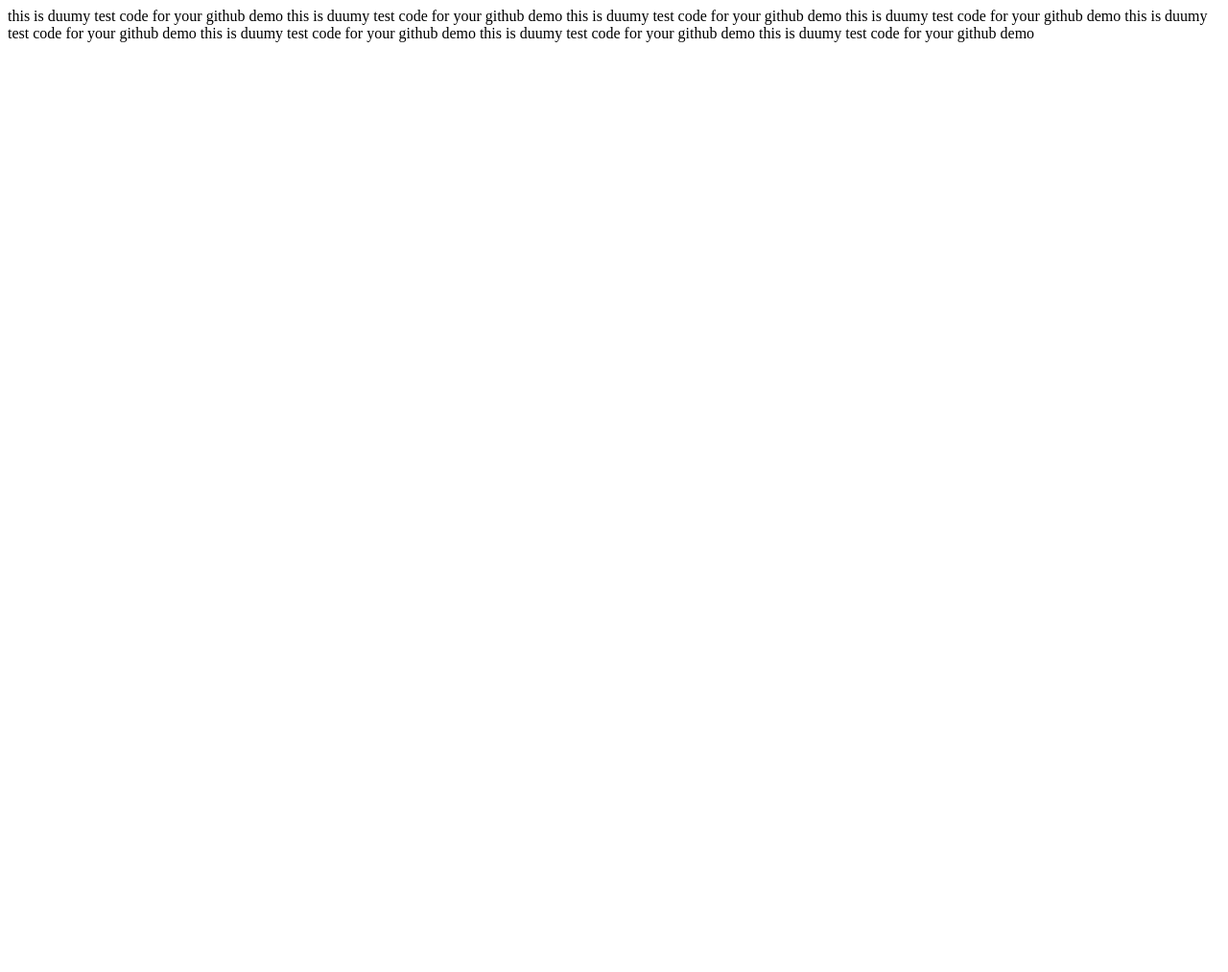
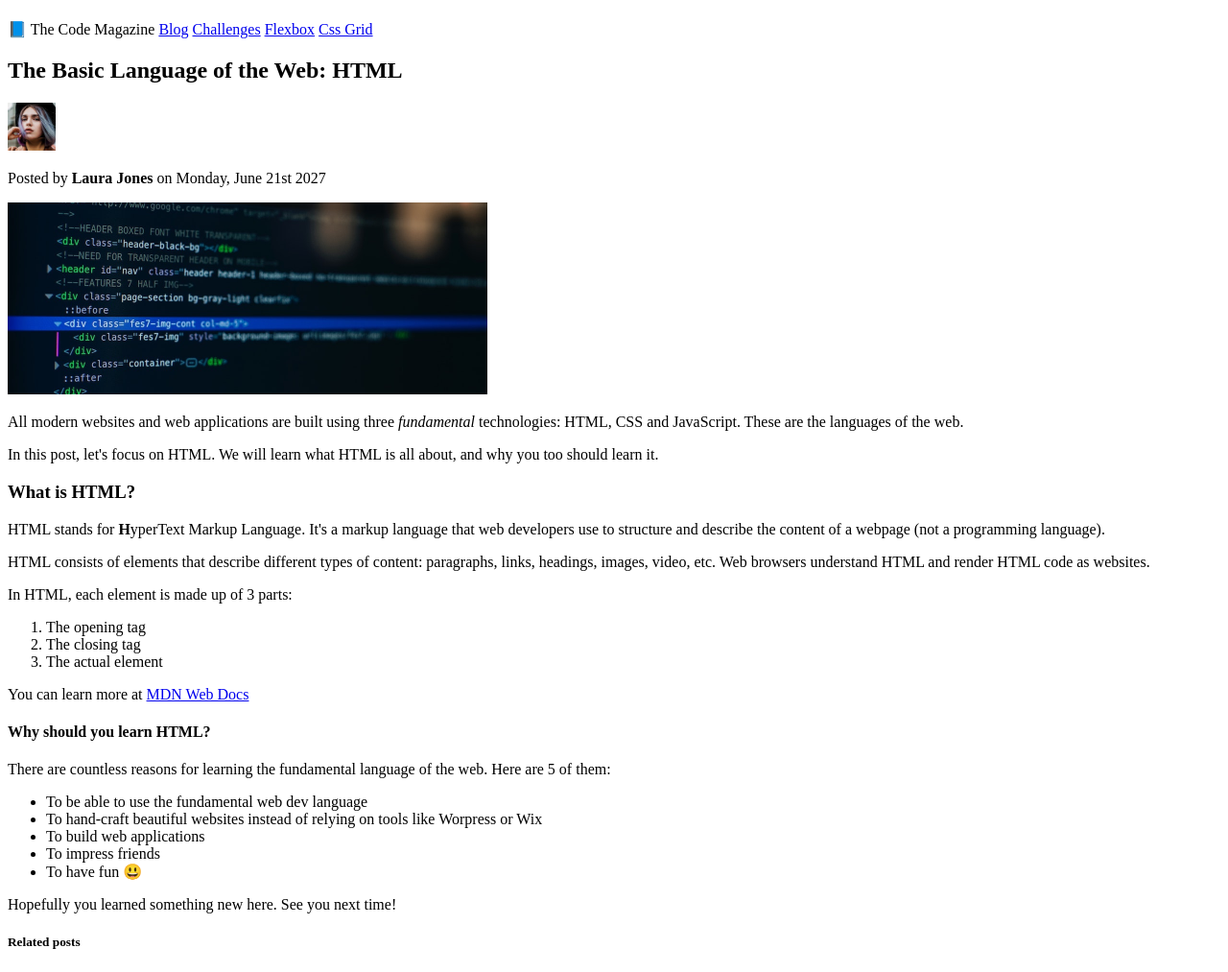
Before and after one commit to sarang67/html-css, a website: page index.html in a window 1280 px wide. Shown: the whole page at 96% size. Before the commit the page ends 800 px from the top, so only its background shows below. Drawn offline with Linux system fonts and the light colour scheme.

Commit message:
1) HTML Fundamental ================================================== 2) HTML Document Structure (doctype , html , hader , body) , folder structure , project structure 3) Text Element Heading 4) Text Element Peragraph 5) Text Element List 6) Images and Attributes 7) Hyperlinks

```diff
--- a/index.html
+++ b/index.html
@@ -1,15 +1,89 @@
 <!DOCTYPE html>
-<html>
+<html lang="en">
   <head>
-    <!-- information about the document -->
-    <meta charset="utf-8" />
-    <title>html-css</title>
+    <title>The basic Language of the web : HTML</title>
+    <meta charset="UTF-8" />
+    <meta name="viewport" content="width=device-width, initial-scale=1.0" />
   </head>
   <body>
-    this is duumy test code for your github demo this is duumy test code for
-    your github demo this is duumy test code for your github demo this is duumy
-    test code for your github demo this is duumy test code for your github demo
-    this is duumy test code for your github demo this is duumy test code for
-    your github demo this is duumy test code for your github demo
+    <!-- Comment -->
+
+    <h1></h1>📘 The Code Magazine</h1>
+    <a href="/pages/blog.html">Blog</a>
+    <a href="#">Challenges</a>
+    <a href="#"> Flexbox</a>
+    <a href="#">Css Grid</a>
+
+    <h2>The Basic Language of the Web: HTML</h2>
+    <img
+      src="/assets/images/laura-jones.jpg"
+      alt="Lady Laura jones who is author of this blog"
+      width="50"
+      height="50"
+    />
+
+    <p>Posted by <strong>Laura Jones</strong> on Monday, June 21st 2027</p>
+    <img
+      src="assets/images/post-img.jpg"
+      width="500"
+      height="200"
+      alt="this is code post image"
+    />
+
+    <p>
+      All modern websites and web applications are built using three
+      <em>fundamental</em>
+      technologies: HTML, CSS and JavaScript. These are the languages of the
+      web.
+    </p>
+    <p>
+      In this post, let's focus on HTML. We will learn what HTML is all about,
+      and why you too should learn it.
+    </p>
+
+    <h3>What is HTML?</h3>
+    <p>
+      HTML stands for <strong>H</strong>yperText Markup Language. It's a markup
+      language that web developers use to structure and describe the content of
+      a webpage (not a programming language).
+    </p>
+    <p>
+      HTML consists of elements that describe different types of content:
+      paragraphs, links, headings, images, video, etc. Web browsers understand
+      HTML and render HTML code as websites.
+    </p>
+    <p>In HTML, each element is made up of 3 parts:</p>
+
+    <ol>
+      <li>The opening tag</li>
+      <li>The closing tag</li>
+      <li>The actual element</li>
+    </ol>
+
+    <p>
+      You can learn more at
+      <a
+        href="https://developer.mozilla.org/en-US/docs/Web/HTML"
+        target="_blank"
+        >MDN Web Docs</a
+      >
+    </p>
+    <h4>Why should you learn HTML?</h4>
+    <p>
+      There are countless reasons for learning the fundamental language of the
+      web. Here are 5 of them:
+    </p>
+    <ul>
+      <li>To be able to use the fundamental web dev language</li>
+      <li>
+        To hand-craft beautiful websites instead of relying on tools like
+        Worpress or Wix
+      </li>
+      <li>To build web applications</li>
+      <li>To impress friends</li>
+      <li>To have fun 😃</li>
+    </ul>
+    <p>Hopefully you learned something new here. See you next time!</p>
+    <h5>Related posts</h5>
   </body>
 </html>
```
Also changed, not shown: pages/blog.html (added, +13 -0 lines), section.html (deleted, +0 -1 lines), assets/images/challenges.jpg (added), assets/images/laura-jones.jpg (added), assets/images/post-img.jpg (added), assets/images/related-1.jpg (added), assets/images/related-2.jpg (added), assets/images/related-3.jpg (added), pages/challenges.html (added).
